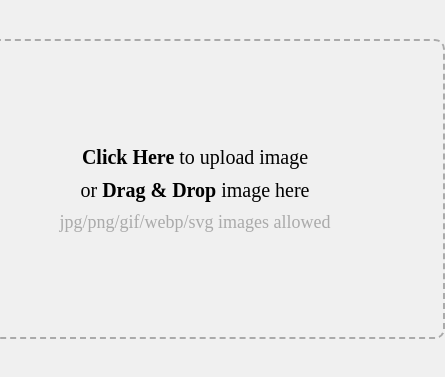
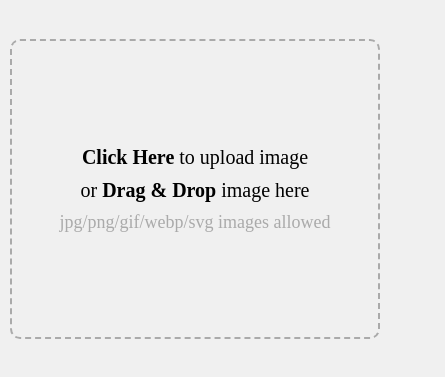
Before and after one commit to JihunKimCode/Color-Extractor, a plain HTML site: page index.html in a window 390 px wide. Shown: the part 61-438 px from the top of the page, 445 px wide, since content can reach past the window. Drawn offline with Linux system fonts and the light colour scheme.

Commit message:
mobile width

```diff
--- a/styles.css
+++ b/styles.css
@@ -169,3 +169,9 @@ button:active {
     color: #007bff;
     transition: border-color 0.3s, background-color 0.3s;
 }
+
+@media only screen and (max-width: 767px) {
+    .image-placeholder {
+        max-width: calc(100% - 20px);
+    }
+}
```
